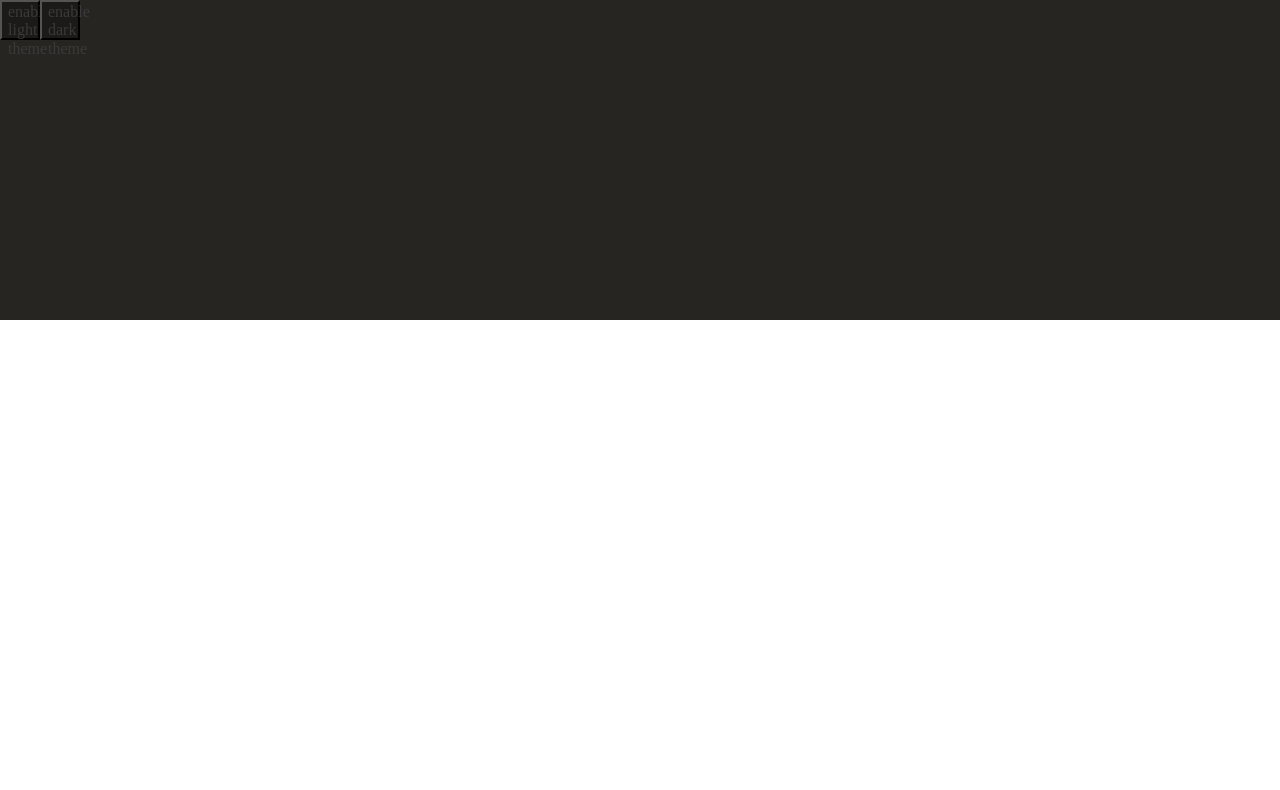
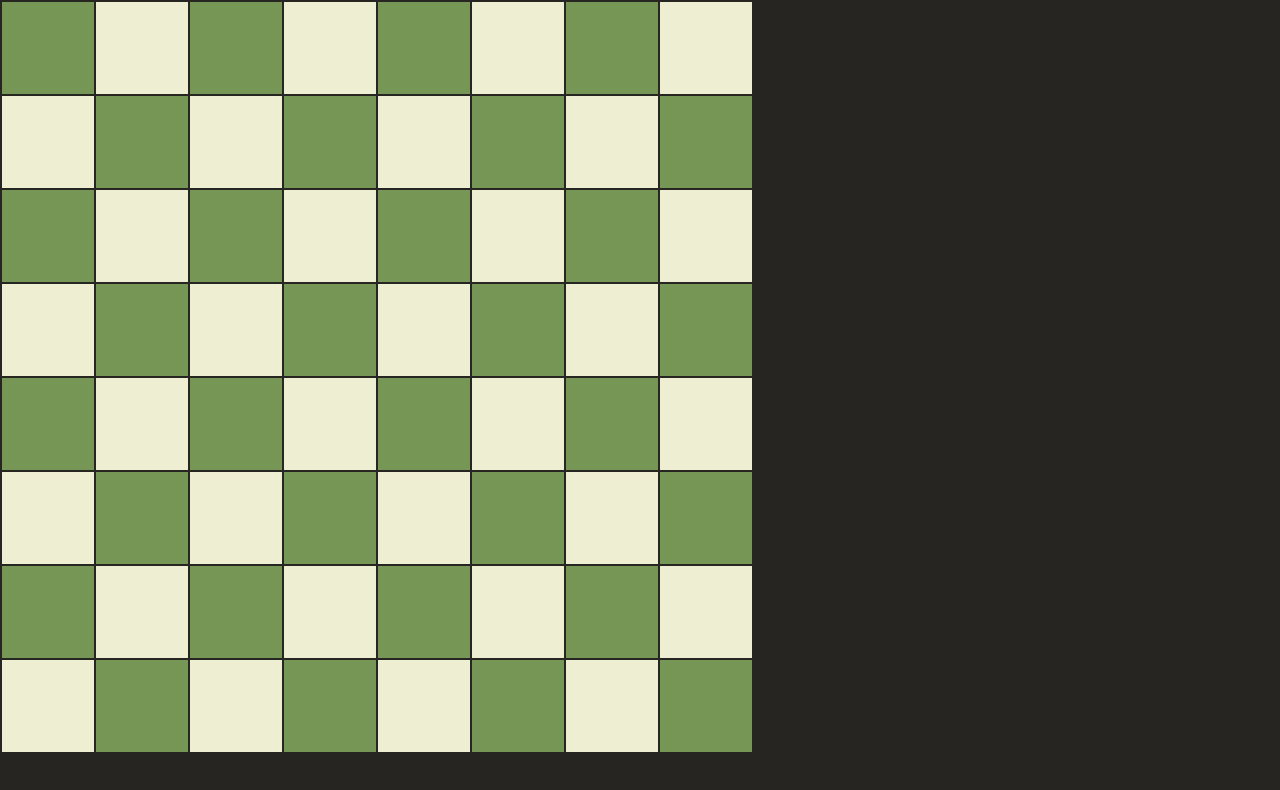
Before and after one commit to andreyklodt/react-chess, a React app: page / in a window 1280 px wide. Shown: the top 790 px of the page. Built offline with nearby package versions, Linux system fonts and the light colour scheme.

Commit message:
Implement base chess table layout

```diff
--- a/src/presentation/components/Board/index.tsx
+++ b/src/presentation/components/Board/index.tsx
@@ -1,20 +1,51 @@
-import {Component} from "react";
-import ThemeVariant from "../../data/entity/ThemeVariant";
-import {ThemeContext} from "../../context/Theme";
-import {ThemeButton, Wrapper} from './styles'
+import {Component, ReactElement} from "react";
+import {Wrapper, TCell, TRow} from './styles'
 
-class Board extends Component {
+const CELLS_TOTAL_AMOUNT = 64;
+
+type RowT = {
+   id: number,
+   cells: ReactElement[]
+}
+
+type BoardStateT = {
+   rows: RowT[]
+}
+
+class Board extends Component<unknown, BoardStateT> {
+   constructor(props: unknown) {
+      super(props)
+
+      this.state = {rows: []}
+   }
+
+   componentDidMount() {
+      this.setState({rows: this.formRows()})
+   }
+
+   formRows(): RowT[] {
+      const rows: RowT[] = [{cells: [], id: 0}]
+      let i = 0;
+
+      while (i < CELLS_TOTAL_AMOUNT) {
+         const lastRowIndex = rows.length - 1;
+         const lastRowLength = rows[lastRowIndex].cells.length
+         if (lastRowLength < 8) {
+            rows[lastRowIndex].cells.push(<TCell/>)
+         } else {
+            rows.push({cells: [<TCell/>], id: lastRowIndex + 1})
+         }
+
+         i += 1;
+      }
+
+      return rows
+   }
 
    render() {
-
-      return <ThemeContext.Consumer>
-         {({setTheme}) =>
-            <Wrapper>
-               <ThemeButton onClick={() => setTheme(ThemeVariant.Light)}>enable light theme</ThemeButton>
-               <ThemeButton onClick={() => setTheme(ThemeVariant.Dark)}>enable dark theme</ThemeButton>
-            </Wrapper>
-         }
-      </ThemeContext.Consumer>
+      return <Wrapper>
+         {this.state.rows.map(({cells, id}) => <TRow key={id}>{cells}</TRow>)}
+      </Wrapper>
    }
 }
 
--- a/src/presentation/components/Board/styles.ts
+++ b/src/presentation/components/Board/styles.ts
@@ -1,13 +1,31 @@
 import styled from "styled-components";
 
-export const Wrapper = styled.div`
-  display: grid;
-  grid-template-columns: repeat(8, 40px);
-  grid-template-rows: repeat(8, 40px);
-  background: ${({theme}) => theme.colors.background.c700}
+export const Wrapper = styled.table`
 `
 
-export const ThemeButton = styled.button`
-  color: ${({theme}) => theme.colors.text.c50};
-  background: ${({theme}) => theme.colors.background.c900}
+export const TCell = styled.td`
+  height: 90px;
+  width: 90px;
 `
+
+export const TRow = styled.tr`
+  &:nth-child(odd) {
+    ${TCell}:nth-child(odd) {
+      background: ${({theme}) => theme.colors.green.c500}
+    }
+
+    ${TCell}:nth-child(even) {
+      background: ${({theme}) => theme.colors.yellow.c200}
+    }
+  }
+
+  &:nth-child(even) {
+    ${TCell}:nth-child(even) {
+      background: ${({theme}) => theme.colors.green.c500}
+    }
+
+    ${TCell}:nth-child(odd) {
+      background: ${({theme}) => theme.colors.yellow.c200}
+    }
+  }
+`
--- a/src/presentation/context/Theme/index.tsx
+++ b/src/presentation/context/Theme/index.tsx
@@ -1,6 +1,6 @@
 import {Component, createContext, ReactNode} from 'react'
 import {ThemeProvider} from "styled-components";
-import ThemeVariant from "../../data/entity/ThemeVariant";
+import ThemeVariant from "./ThemeVariant";
 import themes from './themes'
 
 type ThemePropsT = {
--- a/src/presentation/context/Theme/themes/colors.ts
+++ b/src/presentation/context/Theme/themes/colors.ts
@@ -23,4 +23,10 @@ type ColorsT = {
       c800: string,
       c900: string,
    }
+   green: {
+      c500: string
+   }
+  yellow: {
+      c200: string
+  }
 }
--- a/src/presentation/context/Theme/themes/dark.ts
+++ b/src/presentation/context/Theme/themes/dark.ts
@@ -1,8 +1,3 @@
-// https://tailwindcss.com/docs/customizing-colors#default-color-palette
-// https://github.com/mui/material-ui/blob/master/packages/mui-material/src/styles/createPalette.js
-// https://github.com/mui/material-ui/tree/master/packages/mui-material/src/colors
-// https://mui.com/material-ui/customization/default-theme/?expand-path=$.palette
-// https://github.com/tailwindlabs/tailwindcss/blob/master/stubs/defaultConfig.stub.js
 import {ThemeT} from "./";
 
 const theme: ThemeT = {
@@ -13,6 +8,12 @@ const theme: ThemeT = {
          c700: '#272522',
          c800: '#22201D',
          c900: '#1C1A18'
+      },
+      green: {
+         c500: '#769656'
+      },
+      yellow: {
+         c200: '#eeeed2'
       },
       text: {
          c50: '#f8f8f8',
--- a/src/presentation/context/Theme/themes/index.ts
+++ b/src/presentation/context/Theme/themes/index.ts
@@ -1,4 +1,4 @@
-import ThemeVariant from "../../../data/entity/ThemeVariant";
+import ThemeVariant from "../ThemeVariant";
 import darkTheme from './dark'
 import lightTheme from './light'
 
--- a/src/presentation/context/Theme/themes/light.ts
+++ b/src/presentation/context/Theme/themes/light.ts
@@ -8,6 +8,12 @@ const theme: ThemeT = {
          c700: '#272522',
          c800: '#22201D',
          c900: '#1C1A18'
+      },
+      green: {
+         c500: '#769656'
+      },
+      yellow: {
+         c200: '#eeeed2'
       },
       text: {
          c50: '#3A3A3A',
--- a/src/styles.ts
+++ b/src/styles.ts
@@ -2,6 +2,8 @@ import styled, {createGlobalStyle} from "styled-components";
 import normalize from "polished/lib/mixins/normalize";
 
 export const Layout = styled.div`
+  min-height: 100vh;
+  background: ${({theme}) => theme.colors.background.c700}
 `
 
 export const GlobalStyle = createGlobalStyle`
```
Also changed, not shown: src/presentation/context/Theme/ThemeVariant.ts (renamed from src/presentation/data/entity/ThemeVariant.ts).
